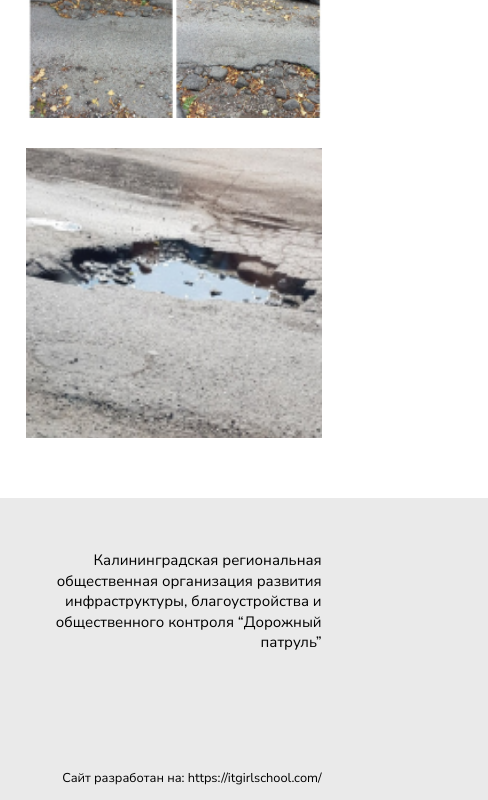
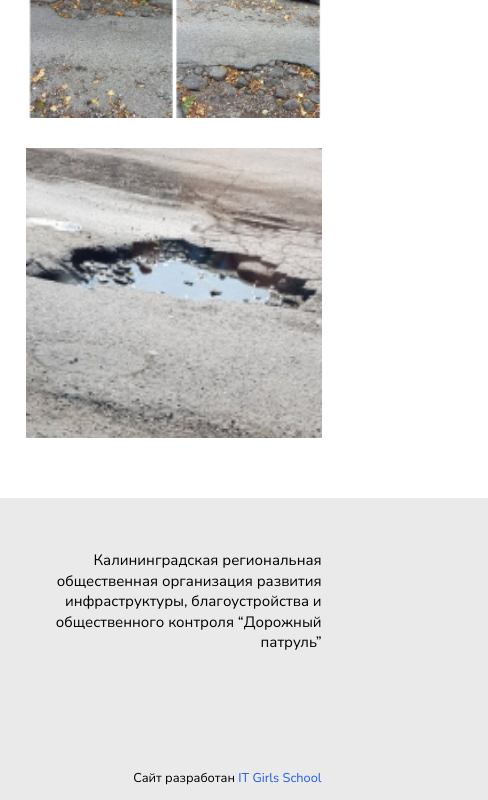
Before and after one commit to girloflondon/Project-2, a plain HTML site: page index.html in a window 1280 px wide. Shown: the part 854-1654 px from the top of the page, 792-1280 px from the left. Drawn offline with Linux system fonts and the light colour scheme; files whose address does not match are found by name.

Commit message:
Update index.html

```diff
--- a/index.html
+++ b/index.html
@@ -193,7 +193,8 @@
           </div>
           <div class="itgirls-link">
             <a href="https://itgirlschool.com/" target="_blank"
-              >Сайт разработан на: https://itgirlschool.com/</a
+              >Сайт разработан
+              <span class="itgirls-link__title">IT Girls School</span></a
             >
           </div>
         </div>
```
